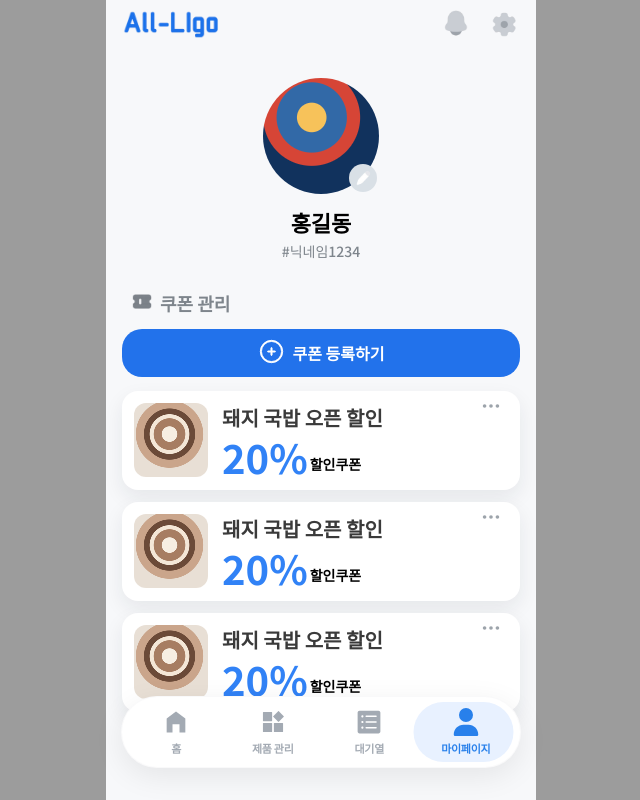
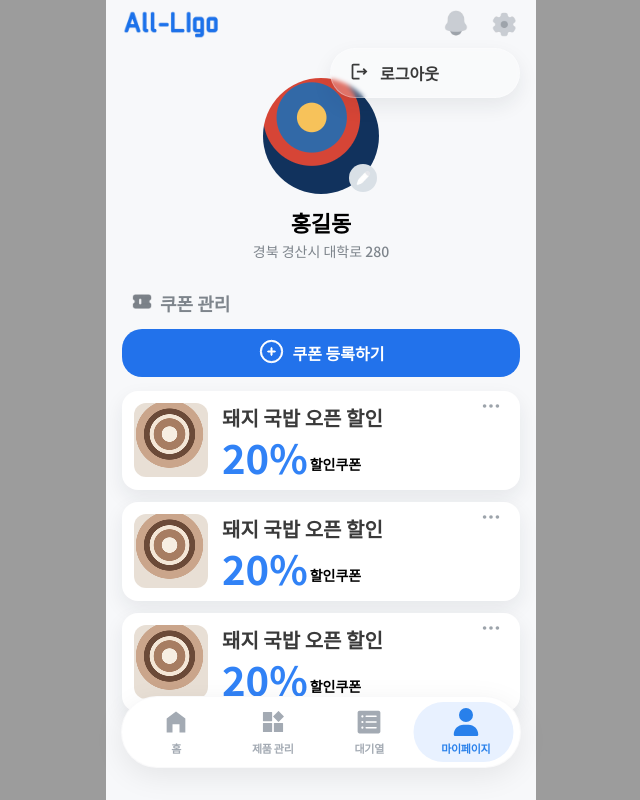
Before and after one commit to YU-Capstone-Design/All-Ligo-Web, a React (Vite) app: page /mypage in a window 1280 px wide. Both pictures are taken after a click on the button 823 px from the left and 26 px from the top of the page. Shown: the whole page, without its empty margins (319-959 px from the left). Built offline with nearby package versions, Linux system fonts and the light colour scheme; a web font is replaced by a local one.

Commit message:
fix/ui-design

```diff
--- a/src/pages/OwnerMembership/OwnerStoreLocation.jsx
+++ b/src/pages/OwnerMembership/OwnerStoreLocation.jsx
@@ -90,7 +90,11 @@ const OwnerStoreLocation = () => {
   const handleNext = () => {
     if (!hasLocation || !selectedCoords) return;
 
-    updateOwnerSignupDraft(selectedCoords);
+    updateOwnerSignupDraft({
+      ...selectedCoords,
+      address: locationText.trim(),
+      locationText: locationText.trim(),
+    });
     navigate("/owner-password");
   };
 
--- a/src/pages/mypage/Mypage.jsx
+++ b/src/pages/mypage/Mypage.jsx
@@ -1,8 +1,10 @@
-import { useState } from "react";
+import { useContext, useMemo, useState } from "react";
 import { useNavigate } from "react-router-dom";
 import BottomNavigation from "../../components/BottomNavigation";
+import AuthContext from "../../contexts/AuthContext";
 
 import { CiCirclePlus } from "react-icons/ci";
+import { MdOutlineLogout } from "react-icons/md";
 import { HiOutlineDotsHorizontal } from "react-icons/hi";
 import { PiNotePencil } from "react-icons/pi";
 import { FiTrash2 } from "react-icons/fi";
@@ -21,18 +23,47 @@ const CouponImage = () => (
 
 const MyPage = () => {
   const navigate = useNavigate();
+  const { logout } = useContext(AuthContext);
   const [activeMenuId, setActiveMenuId] = useState(null);
+  const [isSettingsOpen, setIsSettingsOpen] = useState(false);
   const [couponList, setCouponList] = useState([
     { id: 1, title: "돼지 국밥 오픈 할인", discount: "20%" },
     { id: 2, title: "돼지 국밥 오픈 할인", discount: "20%" },
     { id: 3, title: "돼지 국밥 오픈 할인", discount: "20%" },
   ]);
 
+  const storeAddress = useMemo(() => {
+    const savedLocation = localStorage.getItem("mypageStoreLocation");
+    const savedDetail = localStorage.getItem("mypageStoreLocationDetail");
+
+    if (savedLocation) {
+      return savedDetail ? `${savedLocation} ${savedDetail}` : savedLocation;
+    }
+
+    try {
+      const signupDraft =
+        JSON.parse(sessionStorage.getItem("ownerSignupDraft")) || {};
+      return (
+        signupDraft.address ||
+        signupDraft.locationText ||
+        "경북 경산시 대학로 280"
+      );
+    } catch {
+      return "경북 경산시 대학로 280";
+    }
+  }, []);
+
   const handleDelete = (id) => {
     if (window.confirm("정말 이 쿠폰을 삭제하시겠습니까?")) {
       setCouponList(couponList.filter((coupon) => coupon.id !== id));
       setActiveMenuId(null);
     }
+  };
+
+  const handleLogout = () => {
+    logout();
+    setIsSettingsOpen(false);
+    navigate("/owner-login");
   };
 
   return (
@@ -43,21 +74,49 @@ const MyPage = () => {
           alt="앱 이름"
           className="w-[100px] h-[32px] object-contain -translate-y-[2px]"
         />
-        <div className="flex items-center gap-[16px] text-[#CAD0D6]">
-          <button type="button" aria-label="알림" className="text-[24px]">
+        <div className="relative flex items-center gap-[16px] text-[#CAD0D6]">
+          <button
+            type="button"
+            onClick={() => navigate("/notifications")}
+            aria-label="알림"
+            className="text-[24px]"
+          >
             <img
               src={bell}
               alt="종 아이콘"
               className="w-[32px] h-[32px] object-contain -translate-y-[2px]"
             />
           </button>
-          <button type="button" aria-label="설정" className="text-[24px]">
+          <button
+            type="button"
+            onClick={() => setIsSettingsOpen((isOpen) => !isOpen)}
+            aria-label="설정"
+            className="text-[24px]"
+          >
             <img
               src={setup}
               alt="설정 아이콘"
               className="w-[32px] h-[32px] object-contain -translate-y-[2px]"
             />
           </button>
+          {isSettingsOpen && (
+            <div
+              className="absolute right-0 top-[38px] z-30 flex h-[50px] w-[190px] items-center rounded-full border border-white/30 bg-white/25 px-[18px] shadow-[0_8px_20px_rgba(23,35,53,0.08)]"
+              style={{
+                WebkitBackdropFilter: "blur(2px)",
+                backdropFilter: "blur(2px)",
+              }}
+            >
+              <button
+                type="button"
+                onClick={handleLogout}
+                className="flex h-full w-full items-center gap-[10px] text-[16px] font-semibold text-[#3A3A3A]"
+              >
+                <MdOutlineLogout className="text-[21px] translate-y-[-2px]" />
+                로그아웃
+              </button>
+            </div>
+          )}
         </div>
       </header>
 
@@ -79,8 +138,8 @@ const MyPage = () => {
         <h2 className="mt-[12px] text-[22px] font-bold text-[#000000]">
           홍길동
         </h2>
-        <p className="mt-[2px] text-[14px] font-medium text-[#7E858C]">
-          #닉네임1234
+        <p className="mt-[2px] max-w-full truncate text-[14px] font-medium text-[#7E858C]">
+          {storeAddress}
         </p>
       </section>
 
@@ -142,10 +201,10 @@ const MyPage = () => {
 
               {activeMenuId === coupon.id && (
                 <div
-                  className="absolute right-0 top-[30px] z-20 w-[230px] overflow-hidden rounded-[20px] bg-white/90 py-[8px] shadow-[0_10px_30px_rgba(0,0,0,0.08)] border border-white/40"
+                  className="absolute right-0 top-[30px] z-20 w-[230px] overflow-hidden rounded-[20px] border border-white/30 bg-white/25 py-[8px] shadow-[0_8px_20px_rgba(23,35,53,0.08)]"
                   style={{
-                    WebkitBackdropFilter: "blur(40px)",
-                    backdropFilter: "blur(1px)",
+                    WebkitBackdropFilter: "blur(2px)",
+                    backdropFilter: "blur(2px)",
                   }}
                 >
                   <button
```
